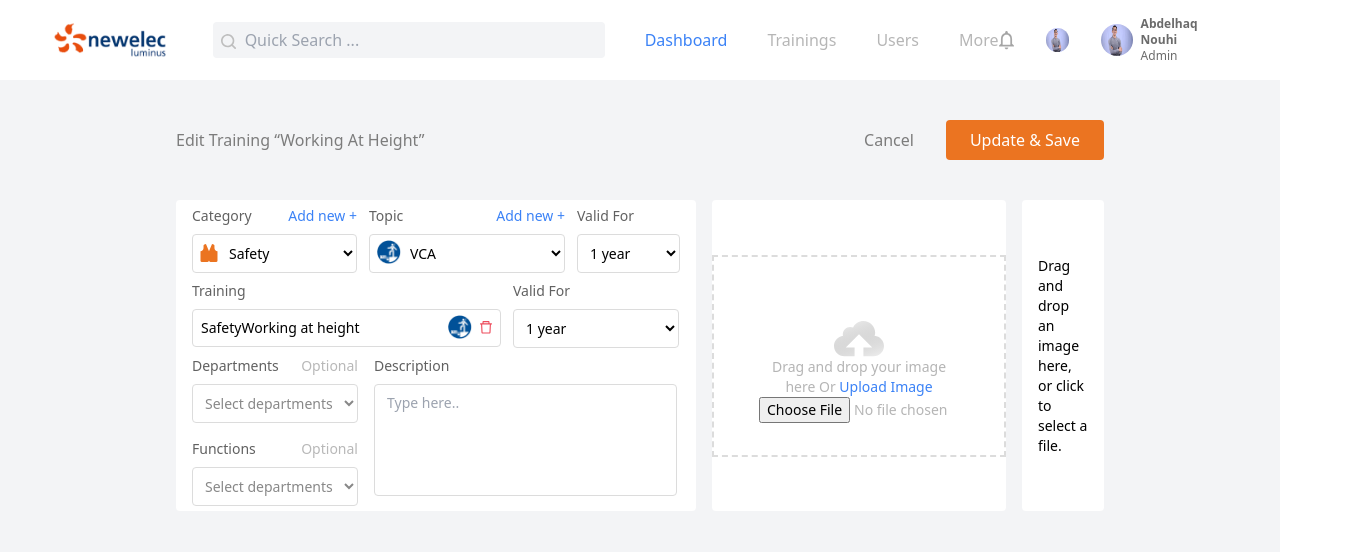
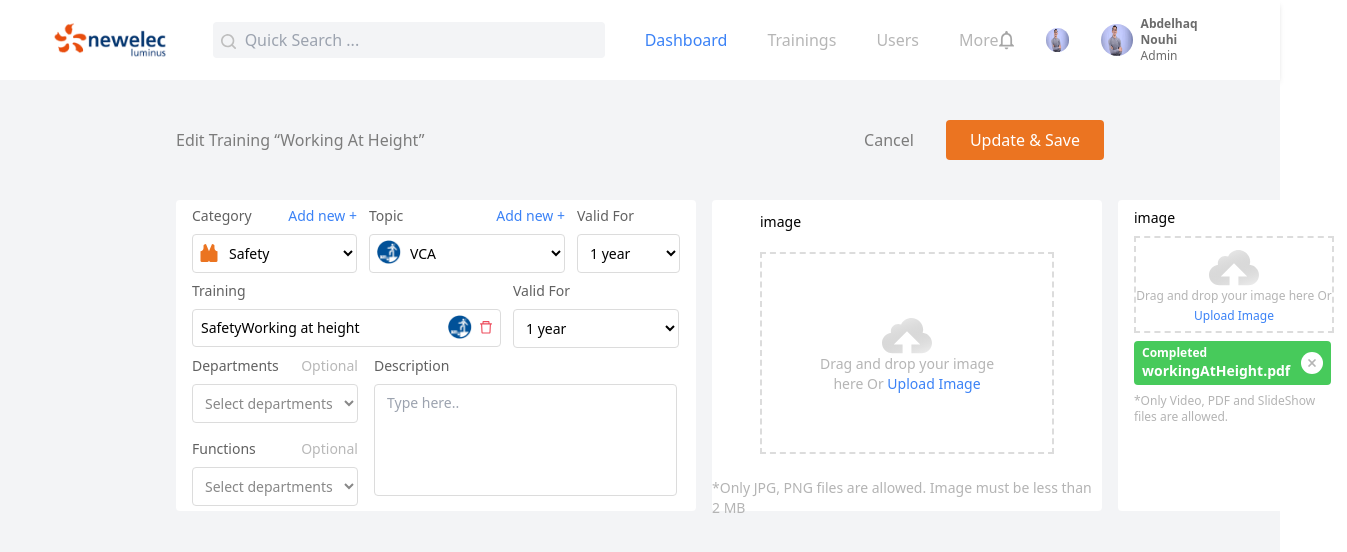
Before and after one commit to AbdelhaqNouhi/Im-enSe-Test, a React (Vite) app: page /Dashboard in a window 1280 px wide. Shown: the top 552 px of the page, 1347 px wide, since content can reach past the window. Built offline with nearby package versions, Linux system fonts and the light colour scheme.

Commit message:
added next part

```diff
--- a/src/components/Custom/FirstPart.jsx
+++ b/src/components/Custom/FirstPart.jsx
@@ -156,11 +156,17 @@ const FirstPart = () => {
                         </div>
                     </div>
                 </div>
-                <div className='bg-white flex items-center justify-center rounded text-sm w-[529px] h-[311px]'>
-                    <div className='flex justify-center w-[294px] h-[202px] border-2 border-dashed border-[#DCDCDC]'>
+                {/* ---------------------- */}
+                <div className='bg-white flex flex-col gap-6 py-3 rounded text-sm w-[529px] h-[311px]'>
+                    <div className='flex flex-col gap-5 justify-center px-12'>
+                        <p className=''>image</p>
+                        <div className='flex justify-center w-[294px] h-[202px] border-2 border-dashed border-[#DCDCDC]'
+                            onDrop={handleDrop}
+                            onDragOver={handleDragOver}
+                        >
                             <div className='m-auto'>
-
-                            <label className='flex justify-center' for="uploadFile">
+                                <label className='flex justify-center' htmlFor="hidden-file-input">
+                                    {!selectedFile ? (
                                         <svg width="50" height="36" viewBox="0 0 50 36" fill="none" xmlns="http://www.w3.org/2000/svg">
                                             <path d="M40.5882 14.7059C40.8824 13.8235 41.1765 12.9412 41.1765 11.7647C41.1765 5.29412 35.8824 0 29.4118 0C25 0 20.8824 2.64706 19.1176 6.47059C18.2353 6.17647 17.0588 5.88235 16.1765 5.88235C12.0588 5.88235 8.82353 9.11765 8.82353 13.2353C8.82353 13.8235 8.82353 14.4118 9.11765 14.7059C3.82353 15.5882 0 19.7059 0 25C0 30.5882 4.70588 35.2941 10.2941 35.2941H20.5882V26.4706H11.7647L25 13.2353L38.2353 26.4706H29.4118V35.2941H39.7059C45.2941 35.2941 50 30.5882 50 25C50 19.7059 45.8824 15.2941 40.5882 14.7059Z" fill="url(#paint0_linear_401_508)" />
                                             <defs>
@@ -170,34 +176,84 @@ const FirstPart = () => {
                                                 </linearGradient>
                                             </defs>
                                         </svg>
+                                    ) : (
+                                        <p>
+                                            Selected file : {selectedFile.name}({selectedFile.type})
+                                        </p>
+                                    )}
                                 </label>
+                                {!selectedFile ? (
                                     <div className='font-normal text-sm w-[200px] h-[34px] text-center text-[#B5B5B5] leading-5'>
-                                <p>Drag and drop your image here Or <label className='text-blue-500' for="uploadFile">Upload Image</label></p>
-                                <input  type="file" id="uploadFile" onChange={(e) => setImage(e.target.files[0])} />
-                            </div>
-                        </div>
-                    </div>
-                </div>
-                <div className='bg-white flex flex-col gap-6 px-4 py-4 justify-center rounded text-sm w-[300px]'>
-                    <div
-                        className="drop-zone"
-                        onDrop={handleDrop}
-                        onDragOver={handleDragOver}
-                    >
+                                        <p>Drag and drop your image here Or <label className='text-blue-500' htmlFor="hidden-file-input">Upload Image</label></p>
                                         <input
                                             type="file"
                                             id="hidden-file-input"
                                             onChange={handleFileSelect}
                                             style={{ display: 'none' }}
                                         />
-                        <label htmlFor="hidden-file-input">
-                            Drag and drop an image here, or click to select a file.
-                        </label>
-                        {selectedFile && (
+                                    </div>
+                                ) : null}
+                            </div>
+                        </div>
+                    </div>
+                    <p className='text-sx text-[#B4B4B4]'>*Only JPG, PNG files are allowed. Image must be less than 2 MB</p>
+                </div>
+                <div className='bg-white flex flex-col gap-2 py-2 px-4 rounded text-sm w-[229px]'>
+                    <div className='flex flex-col gap-2 justify-center'>
+                        <p className=''>image</p>
+                        <div className='flex justify-center w-[200px] h-[97px] border-2 border-dashed border-[#DCDCDC]'
+                            onDrop={handleDrop}
+                            onDragOver={handleDragOver}
+                        >
+                            <div className='m-auto'>
+                                <label className='flex justify-center' htmlFor="hidden-file-input">
+                                    {!selectedFile ? (
+                                        <svg width="50" height="36" viewBox="0 0 50 36" fill="none" xmlns="http://www.w3.org/2000/svg">
+                                            <path d="M40.5882 14.7059C40.8824 13.8235 41.1765 12.9412 41.1765 11.7647C41.1765 5.29412 35.8824 0 29.4118 0C25 0 20.8824 2.64706 19.1176 6.47059C18.2353 6.17647 17.0588 5.88235 16.1765 5.88235C12.0588 5.88235 8.82353 9.11765 8.82353 13.2353C8.82353 13.8235 8.82353 14.4118 9.11765 14.7059C3.82353 15.5882 0 19.7059 0 25C0 30.5882 4.70588 35.2941 10.2941 35.2941H20.5882V26.4706H11.7647L25 13.2353L38.2353 26.4706H29.4118V35.2941H39.7059C45.2941 35.2941 50 30.5882 50 25C50 19.7059 45.8824 15.2941 40.5882 14.7059Z" fill="url(#paint0_linear_401_508)" />
+                                            <defs>
+                                                <linearGradient id="paint0_linear_401_508" x1="25" y1="0" x2="41.1765" y2="45.5882" gradientUnits="userSpaceOnUse">
+                                                    <stop stop-color="#E7E7E7" />
+                                                    <stop offset="1" stop-color="#848484" stop-opacity="0" />
+                                                </linearGradient>
+                                            </defs>
+                                        </svg>
+                                    ) : (
                                         <p>
-                                Selected file: {selectedFile.name} ({selectedFile.type})
+                                            Selected file : {selectedFile.name}({selectedFile.type})
                                         </p>
                                     )}
+                                </label>
+                                {!selectedFile ? (
+                                    <div className='font-normal text-xs w-[200px] h-[34px] text-center text-[#B5B5B5] leading-5'>
+                                        <p>Drag and drop your image here Or <label className='text-blue-500' htmlFor="hidden-file-input">Upload Image</label></p>
+                                        <input
+                                            type="file"
+                                            id="hidden-file-input"
+                                            onChange={handleFileSelect}
+                                            style={{ display: 'none' }}
+                                        />
+                                    </div>
+                                ) : null}
+                            </div>
+                        </div>
+                    </div>
+                    <div>
+                        <div className='flex flex-col gap-2'>
+                            <div className='flex justify-between bg-[#47CA5B] px-2 py-1 rounded items-center text-white font-semibold'>
+                                <div>
+                                    <p className='text-xs'>Completed</p>
+                                    <p>workingAtHeight.pdf</p>
+                                </div>
+                                <svg width="22" height="22" viewBox="0 0 22 22" fill="none" xmlns="http://www.w3.org/2000/svg">
+                                    <circle cx="11" cy="11" r="11" fill="white" />
+                                    <path fill-rule="evenodd" clip-rule="evenodd" d="M11.0005 12.3149L13.5898 14.8099C13.8496 15.0621 14.0186 15.0647 14.2831 14.8099L14.8026 14.3092C15.0571 14.064 15.0744 13.9031 14.8026 13.6412L12.0613 11.0001L14.8028 8.35901C15.0596 8.11078 15.0646 7.94326 14.8028 7.6908L14.2833 7.19034C14.0138 6.93059 13.8473 6.94259 13.5901 7.19034L11.0005 9.68532L8.4112 7.19058C8.15394 6.94282 7.98744 6.93082 7.71793 7.19058L7.19842 7.69103C6.93641 7.9435 6.94116 8.11102 7.19842 8.35925L9.93973 11.0001L7.19842 13.6412C6.92666 13.9031 6.94116 14.064 7.19842 14.3092L7.71768 14.8099C7.97994 15.0647 8.14894 15.0621 8.41095 14.8099L11.0005 12.3149Z" fill="#B5B5B5" />
+                                </svg>
+                            </div>
+                            <div className='text-[#B4B4B4] text-xs'>
+                                <p>*Only Video, PDF and SlideShow
+                                    files are allowed.</p>
+                            </div>
+                        </div>
                     </div>
                 </div>
             </div>
```
Also changed, not shown: src/assets/icons/cancel.svg (added). Lines whose indentation alone changed are shown as unchanged.
